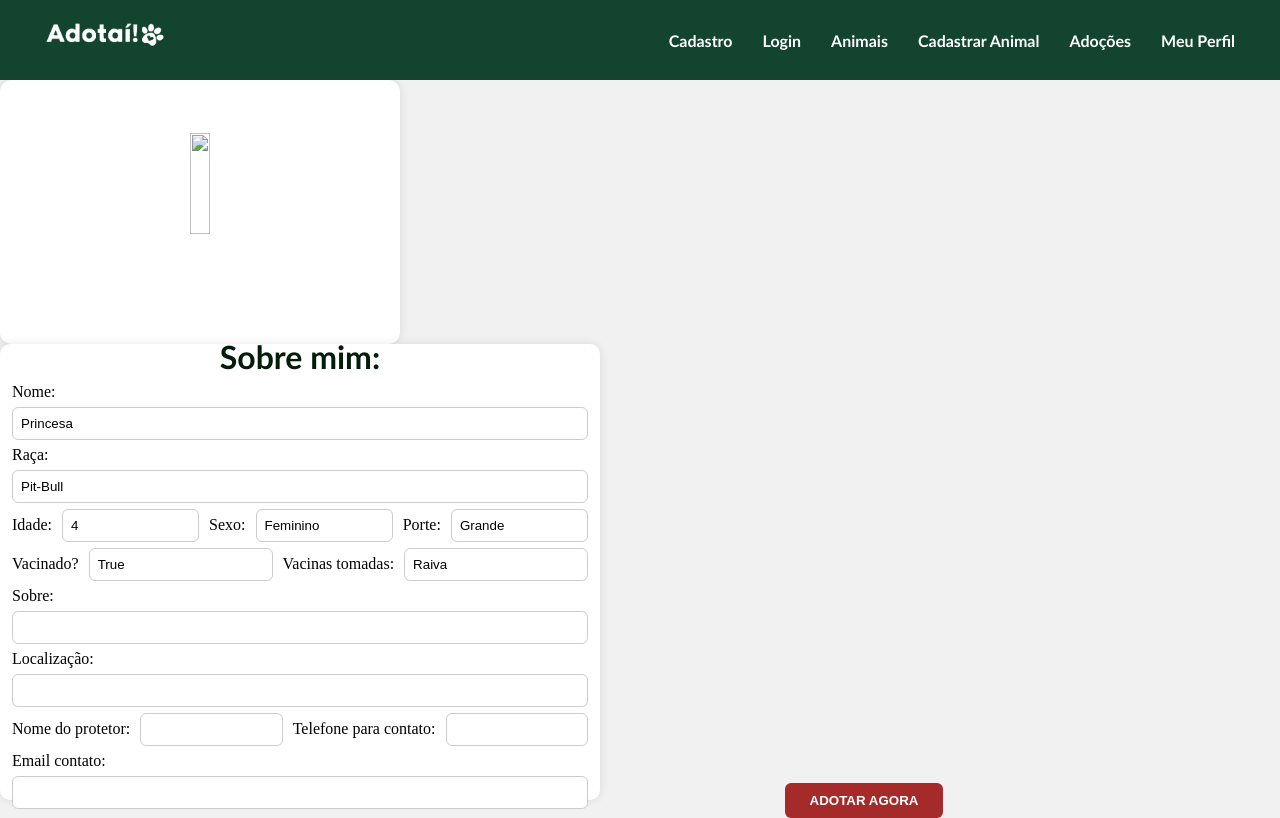
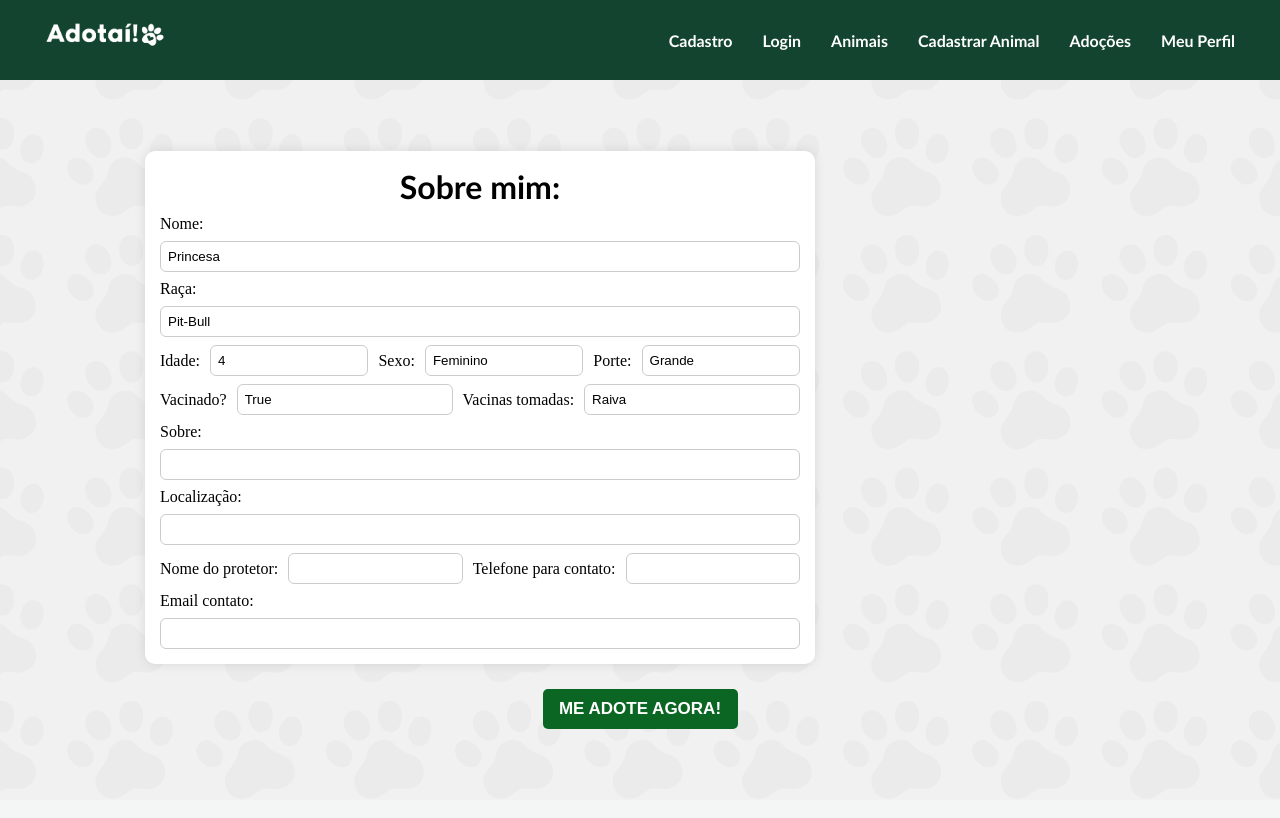
Before and after one commit to CamiPevensie/adocao_romerito, a Flask app: page /animais/ver_animal/3 in a window 1280 px wide; the page is wider, and only the part inside the window is pictured. After the commit the page ends 729 px from the top of that part, so only its background shows below. Run offline with Flask 3, Linux system fonts and the light colour scheme; the visitor is signed in with stand-in values (Sample User, id 1).

Commit message:
FASE FINAL UHUUUUU
Co-authored-by: Cecília_Medeiros <ciliadeiros@users.noreply.github.com>
Co-authored-by: Camila <CamiPevensie@users.noreply.github.com>

```diff
--- a/app.py
+++ b/app.py
@@ -17,7 +17,7 @@
     with Sessao_base() as sessao:
         animais = sessao.query(Animal).all()
         total_animais = len(animais)
-        quantidade = min(4, total_animais)
+        quantidade = min(5, total_animais)
         animais_sorteados = random.sample(animais, quantidade)
 
     return render_template('index.html', animais=animais_sorteados)
--- a/controllers/usuario_controller.py
+++ b/controllers/usuario_controller.py
@@ -13,4 +13,4 @@
 
     with Sessao_base() as sessao:
         perfil = sessao.query(Usuario).filter(Usuario.id == usuario_id).first()
-        return render_template('perfil.html')
+        return render_template('perfil.html', usuario=perfil)
--- a/static/detalhes_animal.css
+++ /dev/null
@@ -1,101 +0,0 @@
-body {
-    background-color: #f1f1f1;
-    margin: 0;
-}
-
-.logo img {
-    width: 120px;
-    height: auto;
-}
-
-.container form {
-    background: #fff;
-    border-radius: 10px;
-    width: 45%;
-    height: 60%;
-    box-shadow: 0 0 10px rgba(0,0,0,0.1);
-    display: flex;
-    flex-direction: column;
-    gap: 6px;
-    justify-content: center;
-    padding: 12px;
-}
-
-.container form h1 {
-    text-align: center;
-}
-
-.container form input {
-    border-radius: 6px;
-    border: 1px solid #ccc;
-    padding: 8px;
-}
-
-.container form input[type="submit"] {
-    background-color: #0B6623;
-    color: white;
-    font-weight: bold;
-    border: none;
-    cursor: pointer;
-    width: 150px;
-}
-
-.img {
-    width: 400px;
-    height: 450px;
-    background-color: #ffffff;
-    display: flex;
-    align-items: center;
-    justify-content: center;
-    border-radius: 12px;
-    box-shadow: 0 0 10px rgba(0,0,0,0.1);
-}
-
-.img img {
-    width: 100%;
-    height: 80%;
-    object-fit: contain;
-}
-
-.linha {
-    display: flex;
-    gap: 10px;
-}
-
-.linha input {
-    display: inline-block;
-    width: 100%;
-    flex: 1;
-}
-
-.cinza {
-    background-color: #e5e5e5;
-    padding: 12px;
-    border-radius: 8px;
-    width: fit-content;
-}
-
-.botoes {
-    display: flex;
-    justify-content: center;
-    margin-top: 10px;
-}
-
-.botoes button {
-    color: white;
-    background: brown;
-    border: none;
-    padding: 10px 25px;
-    border-radius: 6px;
-    font-weight: bold;
-    cursor: pointer;
-}
-
-.botoes {
-    width: auto;
-    display: flex;
-    justify-content: center;
-    margin-top: -17px;
-    margin-right: -35%;
-    margin-bottom: 0;
-}
--- a/static/padrao.css
+++ b/static/padrao.css
@@ -1,7 +1,24 @@
+body {
+    margin: 0;
+    min-height: 100vh;
+    position: relative;
+}
+
+body::before {
+    content: "";
+    position: fixed;
+    inset: 0;
+    background-image: url("../static/img/fundo.svg");
+    background-repeat: no-repeat;
+    background-position: center;
+    background-size: cover;
+    background-attachment: fixed;
+    opacity: 0.4;
+    z-index: -1;
+}
 
 body {
     background-color: #f1f1f1;
-    margin: 0;
 }
 
 .logo img {
@@ -94,7 +111,7 @@
 
 }
 
-/* PÁGINA DE CADASTRO DE ANIMAL */
+/* --------------------- PÁGINA DE CADASTRO DE ANIMAL ---------------------*/
 
 .container3 {
     display: flex;
@@ -126,7 +143,7 @@
     padding: 7px;
 }
 
-/* PÁGINA DE LOGIN */
+/* --------------------- PÁGINA DE LOGIN ---------------------*/
 
 .container4 {
     display: flex;
@@ -162,3 +179,27 @@
     border: 1px solid #ccc;
     padding: 7px;
 }
+
+/* --------------------- PÁGINA DE DETALHES DO ANIMAL --------------------- */
+
+.botoes form{
+    display: flex;
+    justify-content: center;
+    margin-top: 25px;
+}
+
+.botoes form button{
+    background-color: #0B6623;
+    color: white;
+    font-weight: bold;
+    border: none;
+    cursor: pointer;
+    width: 195px;
+    border-radius: 5px;
+    padding: 10px;
+    font-size: 17px;
+}
+
+.botoes form button:hover{
+    color:rgb(255, 251, 34);
+}
--- a/static/padrao2.css
+++ b/static/padrao2.css
@@ -1,3 +1,26 @@
+body {
+    margin: 0;
+    min-height: 100vh;
+    position: relative;
+}
+
+body::before {
+    content: "";
+    position: fixed;
+    inset: 0;
+    background-image: url("../static/img/fundo.svg");
+    background-repeat: no-repeat;
+    background-position: center;
+    background-size: cover;
+    background-attachment: fixed;
+    opacity: 0.4;
+    z-index: -1;
+}
+
+body {
+    background-color: #f1f1f1;
+}
+
 .container {
     display: flex;
     justify-content: flex-start;
@@ -69,3 +92,13 @@
     text-decoration: none;
     color: inherit;
 }
+
+.img-grande {
+    display: flex;
+    width: 100%;
+}
+
+.img-grande img {
+    width: 100%;
+    height: auto;
+}
--- a/templates/detalhes_animal.html
+++ b/templates/detalhes_animal.html
@@ -1,15 +1,11 @@
 {% extends 'base.html'%}
 {% block titulo %} Formulário {% endblock %}
-{% block extra_css %}<link rel="stylesheet" href="{{ url_for('static', filename='detalhes_animal.css') }}">{% endblock %}
+{% block extra_css %}<link rel="stylesheet" href="{{ url_for('static', filename='padrao.css') }}">{% endblock %}
 
 {% block conteudo %}
 
-<div class="container" style="width: 100%;">
-    <div class="img">
-        <div class="foto-animal">
-            <img src="{{ animal.foto }}" alt="">
-        </div>
-    </div>
+<div class="container">
+    <div class="container2">
     <form action="{{ url_for('animais.detalhes_animal', animal_id=animal.id) }}" method="GET">
         <h1 style="margin-top: 1px; margin-bottom: 1px;">Sobre mim:</h1>
         Nome: <input type="text" value="{{ animal.nome }}" readonly style="pointer-events: none;">
@@ -31,12 +27,14 @@
         </div>
             Email contato: <input type="text" value="{{ animal.email_contato }}" readonly style="pointer-events: none;">
     </form>
+    <div class="img2">
+            <img src="{{ animal.foto }}" alt="">
+    </div>
+    </div>
+    <div class="botoes">
+    <form action="{{ url_for('adocao.adotar', animal_id=animal.id) }}" method="POST">
+        <button type="submit">ME ADOTE AGORA!</button>
+    </form>
+    </div>
 </div>
-<div class="botoes">
-    <form action="{{ url_for('adocao.adotar', animal_id=animal.id) }}" method="POST">
-        <button type="submit" style="color:white; background:brown;">ADOTAR AGORA</button>
-    </form>
-</div>
-
-
 {% endblock %}
--- a/templates/index.html
+++ b/templates/index.html
@@ -3,7 +3,7 @@
 {% block extra_css %}<link rel="stylesheet" href="{{ url_for('static', filename='padrao2.css') }}">{% endblock %}
 
 {% block conteudo %}
-<div class="img">
+<div class="img-grande">
         <img src="../static/img/cachorrro-e-gato.svg" alt="">
     </div>
 <div class="container">
```
Also changed, not shown: templates/perfil.html (+32 -1 lines), dados.db, static/img/fundo.svg (added).
